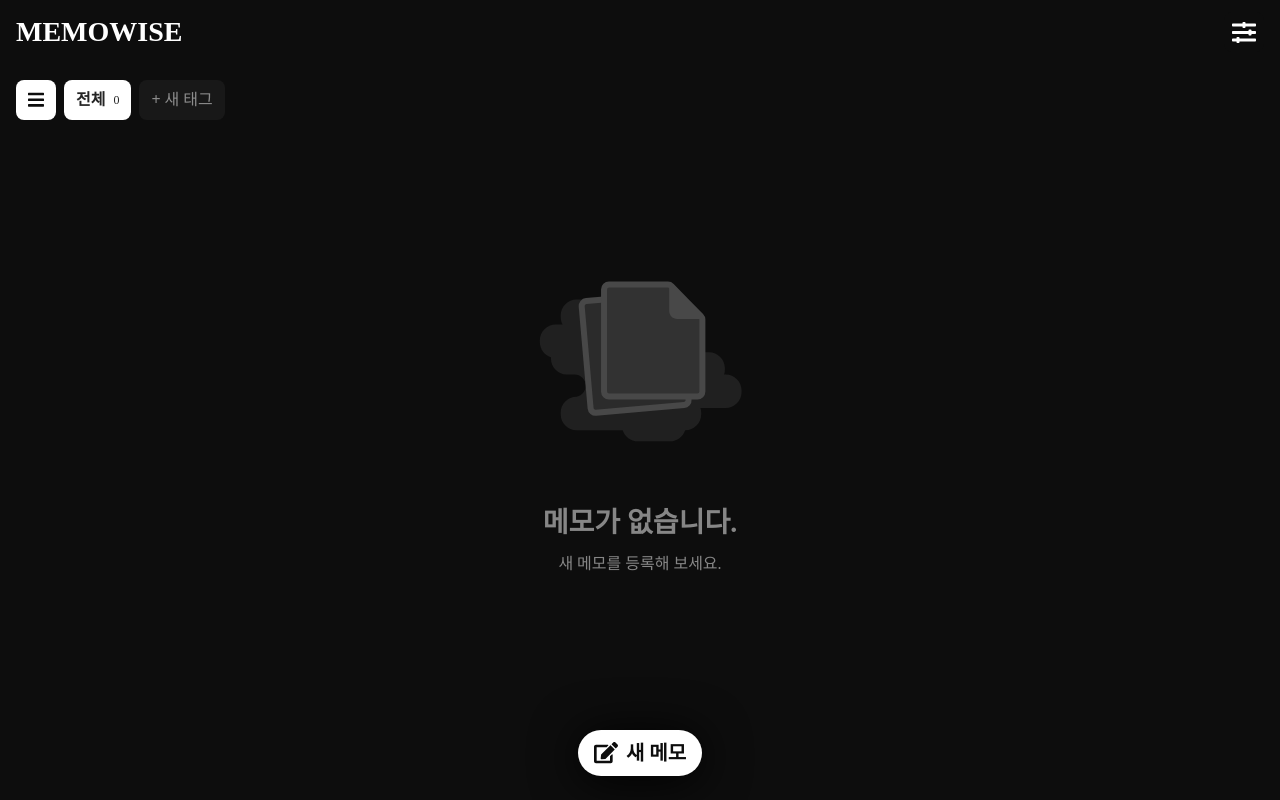
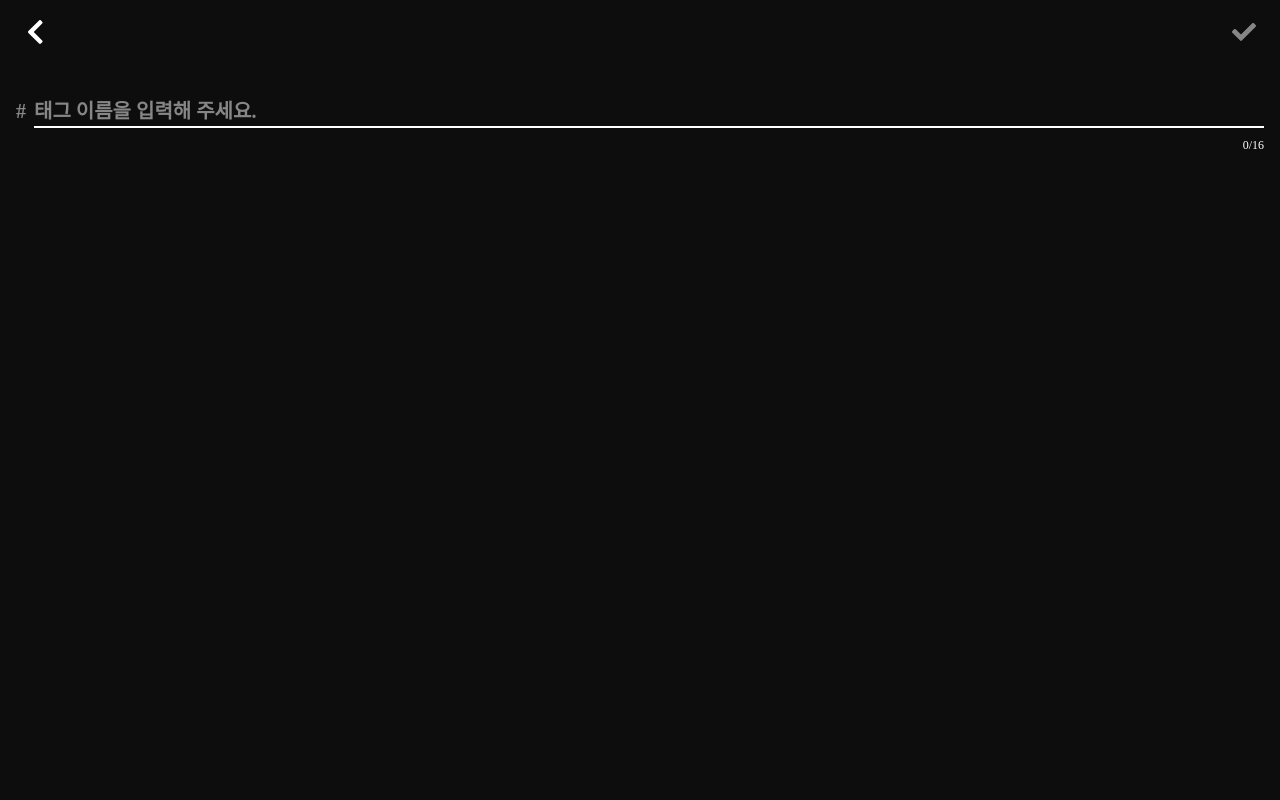
Before and after one commit to weirdry/react-memo, a React (Create React App) app: page /create-tag in a window 1280 px wide. Before the commit this address led to /. Built offline with nearby package versions, Linux system fonts and the light colour scheme; a web font is replaced by a local one.

Commit message:
CreateTag restructured as route

```diff
--- a/src/App.tsx
+++ b/src/App.tsx
@@ -9,6 +9,8 @@ import {
 import Home from './routes/home/home.component'
 import CreateMemo from './routes/create-memo/create-memo.component'
 import ViewMemo from './routes/view-memo/view-memo.component'
+import CreateTag from './routes/create-tag/create-tag.component'
+import ViewTag from './routes/view-tag/view-tag.component'
 
 import './App.css'
 import './assets/tokens/variables.css'
@@ -20,6 +22,8 @@ function App() {
 				<Route index element={<Home />} />
 				<Route path="/create-memo" element={<CreateMemo />} />
 				<Route path="/view-memo/:memo_id" element={<ViewMemo />} />
+				<Route path="/create-tag" element={<CreateTag />} />
+				<Route path="/view-tag" element={<ViewTag />} />
 
 				<Route path="/*" element={<Navigate to="/"></Navigate>} />
 			</Routes>
--- a/src/components/create-tag/create-tag.component.tsx
+++ /dev/null
@@ -1,21 +0,0 @@
-import { MouseEvent } from 'react'
-
-import OverlayInput from '../overlay-input/overlay-input.component'
-import BackgroundPanel from '../background-panel/background-panel.component'
-
-import { CreateTagContainer } from './create-tag.styles'
-
-type CreateTagProps = {
-	handleClose?: (e: MouseEvent<HTMLButtonElement | HTMLDivElement>) => void
-}
-
-export default function CreateTag(props: CreateTagProps) {
-	const { handleClose } = props
-
-	return (
-		<CreateTagContainer>
-			<OverlayInput handleCancel={handleClose} />
-			<BackgroundPanel handleClick={handleClose} />
-		</CreateTagContainer>
-	)
-}
--- a/src/components/create-tag/create-tag.styles.ts
+++ /dev/null
@@ -1,16 +0,0 @@
-import styled from 'styled-components'
-
-export const CreateTagContainer = styled.div`
-	position: absolute;
-	top: 0;
-	left: 0;
-
-	width: 100%;
-	height: 100vh;
-
-	display: flex;
-	align-items: center;
-	justify-content: center;
-
-	z-index: 10;
-`
--- a/src/components/tag-bar/tag-bar.component.tsx
+++ b/src/components/tag-bar/tag-bar.component.tsx
@@ -1,50 +1,36 @@
-import { useState, MouseEvent, FormEvent } from 'react'
+import { MouseEvent } from 'react'
+import { useNavigate } from 'react-router-dom'
 
 import { useAppSelector, useAppDispatch } from '../../store/hooks'
-import {
-	selectMemoisedMemoList,
-	addTag,
-	resetTag,
-	setIsModified,
-	resetIsModified,
-} from '../../store/memo/memoSlice'
+import { selectMemoisedMemoList, resetTag } from '../../store/memo/memoSlice'
 
 import IconButton from '../icon-button/icon-button.component'
 import Chip from '../chip/chip.component'
-import CreateTag from '../create-tag/create-tag.component'
 
 import { TagBarContainer } from './tag-bar.styles'
 
 export default function TagBar() {
-	const [isCreateTagOpen, setIsCreateTagOpen] = useState<boolean>(false)
-
 	const { memoList, tagList } = useAppSelector(selectMemoisedMemoList)
 
 	const dispatch = useAppDispatch()
+	const navigate = useNavigate()
 
-	const handleCreateTagOpen = (
-		e: MouseEvent<HTMLButtonElement | HTMLDivElement>,
-	): void => {
+	const handleViewTag = (e: MouseEvent<HTMLButtonElement>): void =>
+		navigate('/view-tag')
+
+	const handleCreateTag = (e: MouseEvent<HTMLButtonElement>): void => {
 		dispatch(resetTag())
-		setIsCreateTagOpen(!isCreateTagOpen)
-	}
-
-	const handleSubmit = (e: FormEvent<HTMLFormElement>): void => {
-		e.preventDefault()
-
-		dispatch(addTag)
-		setIsCreateTagOpen(false)
-
-		dispatch(
-			setIsModified({ modifiactionType: 'tag', modificationState: 'created' }),
-		)
-		setTimeout(() => dispatch(resetIsModified()), 2000)
+		navigate('/create-tag')
 	}
 
 	return (
-		<>
 		<TagBarContainer>
-				<IconButton isInverted icon="menu" size="sm" />
+			<IconButton
+				isInverted
+				icon="menu"
+				size="sm"
+				handleClick={handleViewTag}
+			/>
 			<Chip chipType="all" isSelected count={memoList.length} />
 
 			{tagList.length !== 0 &&
@@ -52,14 +38,7 @@ export default function TagBar() {
 					<Chip key={index} chipType="tag" text={storedTag.name} />
 				))}
 
-				<Chip chipType="new" text="새 태그" handleClick={handleCreateTagOpen} />
+			<Chip chipType="new" text="새 태그" handleClick={handleCreateTag} />
 		</TagBarContainer>
-
-			{isCreateTagOpen && (
-				<form onSubmit={handleSubmit}>
-					<CreateTag handleClose={handleCreateTagOpen} />
-				</form>
-			)}
-		</>
 	)
 }
--- a/src/components/tag-list/tag-list.component.tsx
+++ b/src/components/tag-list/tag-list.component.tsx
@@ -1,3 +1,6 @@
+import { MouseEvent } from 'react'
+import { useNavigate } from 'react-router-dom'
+
 import { Memo } from '../../store/memo/memoSlice'
 
 import Chip from '../chip/chip.component'
@@ -11,6 +14,11 @@ type TagListProps = {
 export default function TagList(props: TagListProps) {
 	const { memo } = props
 
+	const navigate = useNavigate()
+
+	const handleViewTag = (e: MouseEvent<HTMLButtonElement>): void =>
+		navigate('/view-tag')
+
 	return (
 		<TagListContainer>
 			{memo?.memoTag.length !== 0 &&
@@ -18,7 +26,12 @@ export default function TagList(props: TagListProps) {
 					<Chip key={index} size="sm" text={storedTag.name} isSelected />
 				))}
 
-			<Chip size="sm" chipType="new" text="태그 등록" isSelected />
+			<Chip
+				size="sm"
+				chipType="new"
+				text="태그 등록"
+				handleClick={handleViewTag}
+			/>
 		</TagListContainer>
 	)
 }
--- a/src/components/overlay-input/overlay-input.component.tsx
+++ b/src/routes/create-tag/create-tag.component.tsx
@@ -1,33 +1,53 @@
-import { useState, useEffect, MouseEvent, ChangeEvent } from 'react'
+import { useState, useEffect, MouseEvent, ChangeEvent, FormEvent } from 'react'
+import { useNavigate } from 'react-router-dom'
 
 import { useAppSelector, useAppDispatch } from '../../store/hooks'
-import { setTag, selectMemoisedMemoList } from '../../store/memo/memoSlice'
+import {
+	selectMemoisedMemoList,
+	setTag,
+	addTag,
+	setIsModified,
+	resetIsModified,
+} from '../../store/memo/memoSlice'
 
-import InputTag from '../input-tag/input-tag.component'
-import Button from '../button/button.component'
+import ToolBar from '../../components/tool-bar/tool-bar.component'
+import IconButton from '../../components/icon-button/icon-button.component'
+import InputTag from '../../components/input-tag/input-tag.component'
 
-import { OverlayInputContainer } from './overlay-input.styles'
-
-type OverlayInputProps = {
-	handleCancel: (e: MouseEvent<HTMLButtonElement>) => void
-}
+import { CreateTagContainer } from './create-tag.styles'
 
 enum WarningType {
 	none = '',
 	duplication = '중복된 태그가 있습니다.',
 }
 
-export default function OverlayInput(props: OverlayInputProps) {
-	const { handleCancel } = props
-
+export default function CreateTag() {
 	const [isValidated, setIsValidated] = useState<boolean>(false)
 	const [warningType, setWarningType] = useState<WarningType>(WarningType.none)
 
 	const { tag, tagList } = useAppSelector(selectMemoisedMemoList)
 	const dispatch = useAppDispatch()
+	const navigate = useNavigate()
+
+	const handleBackwards = (e: MouseEvent<HTMLButtonElement>) => navigate(-1)
 
 	const handeChange = (e: ChangeEvent<HTMLInputElement>): void => {
 		dispatch(setTag({ name: e.target.value.replace(/ /g, '_') }))
+	}
+
+	const handleSubmit = (e: FormEvent<HTMLFormElement>): void => {
+		e.preventDefault()
+
+		dispatch(addTag)
+		navigate(-1)
+
+		dispatch(
+			setIsModified({
+				modifiactionType: 'tag',
+				modificationState: 'created',
+			}),
+		)
+		setTimeout(() => dispatch(resetIsModified()), 2000)
 	}
 
 	useEffect(() => {
@@ -39,8 +59,18 @@ export default function OverlayInput(props: OverlayInputProps) {
 	}, [tag, tagList])
 
 	return (
-		<OverlayInputContainer>
-			<div className="input-tag-container">
+		<CreateTagContainer onSubmit={handleSubmit}>
+			<ToolBar
+				isLeftSideOn
+				leftSideChildren={
+					<IconButton icon="backwards" handleClick={handleBackwards} />
+				}
+				rightSideChildren={
+					<IconButton icon="confirm" type="submit" disabled={!isValidated} />
+				}
+			/>
+
+			<div className="body-container">
 				<span className="symbol">#</span>
 				<div className="input-container">
 					<InputTag
@@ -56,19 +86,6 @@ export default function OverlayInput(props: OverlayInputProps) {
 					</div>
 				</div>
 			</div>
-			<div className="buttons-container">
-				<Button hierarchy="system" text="취소" handleClick={handleCancel} />
-				<Button
-					hierarchy="primary"
-					text="태그 등록"
-					type="submit"
-					disabled={!isValidated}
-				/>
-			</div>
-		</OverlayInputContainer>
+		</CreateTagContainer>
 	)
 }
-
-OverlayInput.defaultProps = {
-	handleCancel: () => {},
-}
--- a/src/components/overlay-input/overlay-input.styles.ts
+++ b/src/routes/create-tag/create-tag.styles.ts
@@ -1,26 +1,21 @@
 import styled from 'styled-components'
 
-export const OverlayInputContainer = styled.div`
-	width: 85vw;
-	max-width: 25rem;
+export const CreateTagContainer = styled.form`
+	width: 100%;
+	min-height: 100vh;
 
 	display: flex;
 	flex-direction: column;
-	gap: 3rem;
+	align-items: center;
+	justify-content: flex-start;
 
-	padding: 1.5rem;
-	border-radius: 1.5rem;
-
-	background-color: var(--colour-overlay-default-background-active);
-	box-shadow: 0 0.25rem 1.5rem rgba(0, 0, 0, 0.5);
-
-	z-index: 11;
-
-	.input-tag-container {
+	.body-container {
 		width: 100%;
 		display: flex;
 		align-items: flex-start;
 		gap: 0.5rem;
+
+		padding: 2rem 1rem 1rem 1rem;
 
 		span.symbol {
 			height: 2rem;
@@ -61,12 +56,4 @@ export const OverlayInputContainer = styled.div`
 			}
 		}
 	}
-
-	.buttons-container {
-		width: 100%;
-		display: flex;
-		justify-content: flex-end;
-		align-items: center;
-		gap: 1rem;
-	}
 `
--- /dev/null
+++ b/src/routes/view-tag/view-tag.component.tsx
@@ -0,0 +1,25 @@
+import { MouseEvent } from 'react'
+import { useNavigate } from 'react-router-dom'
+
+import ToolBar from '../../components/tool-bar/tool-bar.component'
+import IconButton from '../../components/icon-button/icon-button.component'
+
+import { ViewTagContainer } from './view-tag.styles'
+
+export default function ViewTag() {
+	const navigate = useNavigate()
+
+	const handleBackwards = (e: MouseEvent<HTMLButtonElement>) => navigate(-1)
+
+	return (
+		<ViewTagContainer>
+			<ToolBar
+				isLeftSideOn
+				leftSideChildren={
+					<IconButton icon="backwards" handleClick={handleBackwards} />
+				}
+				rightSideChildren={<IconButton icon="confirm" type="submit" />}
+			/>
+		</ViewTagContainer>
+	)
+}
--- /dev/null
+++ b/src/routes/view-tag/view-tag.styles.tsx
@@ -0,0 +1,11 @@
+import styled from 'styled-components'
+
+export const ViewTagContainer = styled.div`
+	width: 100%;
+	min-height: 100vh;
+
+	display: flex;
+	flex-direction: column;
+	align-items: center;
+	justify-content: flex-start;
+`
```
Also changed, not shown: src/assets/icons/Icon-backward.svg. Lines whose indentation alone changed are shown as unchanged.
